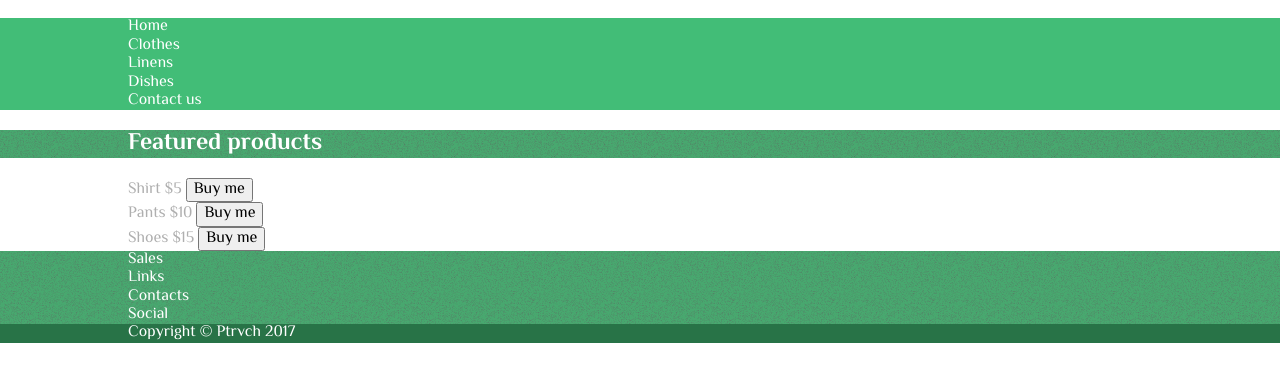
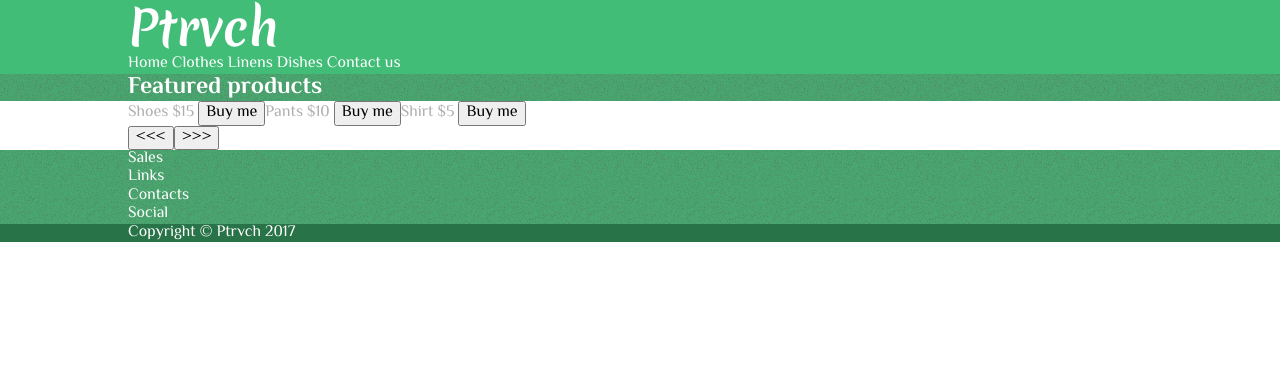
Before and after one commit to Alzeth/internet-shop-engine, a plain HTML site: page index.html in a window 1280 px wide. Drawn offline with Linux system fonts and the light colour scheme.

Commit message:
added paginator, created few new products, modified css

```diff
--- a/css/style.css
+++ b/css/style.css
@@ -23,7 +23,7 @@ ul{
     margin: 0 auto;
 }
 .header-wrapper{
-    background-color: #ffffff;
+    background-color: #42bd77;
 }
 .footer-wrapper{
     background: url("../images/img-noise-100x100.png") repeat;
@@ -31,19 +31,30 @@ ul{
 .scnd-footer{
     background-color: #287347;
 }
-.main-wrapper>section{
+main>section{
     background: url("../images/img-noise-100x100.png") repeat;
 }
 
 /*-----------HEADER-----------*/
 
+.logo{
+    color: #ffffff;
+    font-family: 'Merienda', cursive;
+    font-size: 3rem;
+}
 
-nav{
-    background-color: #42bd77;
+nav li{
+    display: inline-block;
 }
 
 /*-----------MAIN-----------*/
 
+main h2{
+    margin: 0;
+}
 #products, #products a{
     color: #afafaf;
 }
+#products{
+    display: flex;
+}
--- a/index.html
+++ b/index.html
@@ -6,7 +6,9 @@
           content="width=device-width, user-scalable=no, initial-scale=1.0, maximum-scale=1.0, minimum-scale=1.0">
     <meta http-equiv="X-UA-Compatible" content="ie=edge">
     <link rel="stylesheet" href="css/normalize.css">
-    <link rel="stylesheet" href="css/style.css"><link href="https://fonts.googleapis.com/css?family=El+Messiri:400,700" rel="stylesheet">
+    <link rel="stylesheet" href="css/style.css">
+    <link href="https://fonts.googleapis.com/css?family=El+Messiri:400,700" rel="stylesheet">
+    <link href="https://fonts.googleapis.com/css?family=Merienda:700" rel="stylesheet">
     <title>Ptrvch-shop</title>
 </head>
 <body>
@@ -29,16 +31,17 @@
     </header>
 </div>
 <div class="wrapper main-wrapper">
+    <main>
         <section>
             <div class="container">
                 <h2>Featured products</h2>
             </div>
         </section>
         <div class="container">
-        <main>
             <section id="products"></section>
+            <div class="btnContainer"></div>
+        </div>
     </main>
-    </div>
 </div>
 <div class="wrapper footer-wrapper">
     <div class="container">
--- a/js/main.js
+++ b/js/main.js
@@ -1,3 +1,5 @@
+// Code goes here
+
 //global prototype Product
 Product = function (name, price, producer){
     this.name = name;
@@ -25,6 +27,27 @@ var Cloth = function (name, price, producer, size, print) {
     this.size = size;
     this.print = print;
 };
+var Linens = function (name, price, producer, color, size, material) {
+    Product.apply(this, arguments);
+    this.color = color;
+    this.size = size;
+    this.material = material;
+};
+var Dishes = function (name, price, producer, color, material) {
+    Product.apply(this, arguments);
+    this.color = color;
+    this.material = material;
+};
+Dishes.create = (name, price, producer, color, material) => {
+    var product3 = new Dishes(name, price, producer);
+    Product.products.push(product3);
+    return product3;
+}
+Linens.create = (name, price, producer, color, size, material) => {
+    var product2 = new Linens(name, price, producer);
+    Product.products.push(product2);
+    return product2;
+}
 Cloth.create = (name, price, producer, size, print) => {
     var product = new Cloth(name, price, producer);
     Product.products.push(product);
@@ -44,7 +67,7 @@ Product.showProducts = function() {
         })
     })
 }
- //config with html template
+//config with html template
 Product.config = {
     templates: {
         productCard: `
@@ -60,7 +83,10 @@ Product.config = {
 Cloth.create("Shirt", "$5", "Versace", "L", "SixEyes");
 Cloth.create("Pants", "$10", "D&G", "S", "Logo");
 Cloth.create("Shoes", "$15", "Fallen", "9", "Fallen");
-
+Linens.create("Pillowcase", "$6", "Ottavapillows", "white", "50sm*70sm", "cotton");
+Linens.create("Bedsheet", "$12", "Torontolinens", "beige", "Standart", "cotton");
+Dishes.create("Cup", "$3", "Chineseporcelain", "red", "ceramics");
+Dishes.create("Plate", "$4", "Chineseporcelain", "seaShell", "porcelain");
 
 
 Product.prototype.setName = function(){
@@ -105,15 +131,10 @@ Cloth.prototype.setPrint = function(){
 };
 
 
-//
 
 
-Linens = function (name, price, producer, color, size, material) {
-    Product.apply(this, arguments);
-    this.color = color;
-    this.size = size;
-    this.material = material;
-};
+
+
 Linens.prototype = Object.create(Product.prototype);
 Linens.constructor = Linens;
 
@@ -133,11 +154,7 @@ Linens.prototype.setColor = function(){
 
 
 
-Dishes = function (name, price, producer, color, material) {
-    Product.apply(this, arguments);
-    this.color = color;
-    this.material = material;
-};
+
 Dishes.prototype = Object.create(Product.prototype);
 Dishes.constructor = Dishes;
 
@@ -151,20 +168,76 @@ Dishes.prototype.getName = function(){
     return this.name;
 };
 
+let btnContainer = document.querySelector(".btnContainer")
+function Paginator(data) {
+    this.data = data;
+}
+
+Paginator.config = {
+    perPage: 3,
+    totalPages: null,
+    currentPage: 1
+}
+
+Paginator.init = function() {
+    let prevBtn = document.createElement("button");
+    prevBtn.textContent = "<<<"
+    prevBtn.onclick = paginator.prev;
+    let nextBtn = document.createElement("button");
+    nextBtn.textContent = ">>>"
+    nextBtn.onclick = paginator.next;
+
+    /*    let buttons = document.createElement("span")
+     buttons.appendChild(prevBtn);
+     buttons.appendChild(nextBtn);*/
+    Paginator.refresh();
+    btnContainer.appendChild(prevBtn)
+    btnContainer.appendChild(nextBtn)
+}
+
+Paginator.refresh = () => {
+    let paginatedItems = paginator.paginate()
+    elem.innerHTML = ""
+    paginatedItems.forEach((item) => {
+        elem.insertAdjacentHTML("afterBegin", item)
+    });
+    console.log("currentPage", Paginator.config.currentPage)
+    //Paginator.init()
+}
+
+Paginator.prototype.paginate = function() {
+    let config = Paginator.config;
+    config.totalPages = Math.floor(this.data.length / config.perPage);
+    // console.log(this.data.length / config.perPage )
+    return this.data.filter((item, index) => {
+        //console.log("index=", index)
+        // вывод элементов между currentPage и currentPage * perPage не включая
+        if (index >= (config.currentPage-1)*config.perPage && index < (config.currentPage)*(config.perPage)) {
+            return item
+        }
+    })
+}
+
+Paginator.prototype.next = function() {
+    console.log("<currentPage", Paginator.config.currentPage)
+    Paginator.config.currentPage++;
+    Paginator.refresh();
+    console.log(">currentPage", Paginator.config.currentPage)
+}
+Paginator.prototype.prev = function() {
+    console.log("<currentPage", Paginator.config.currentPage)
+    Paginator.config.currentPage--;
+    Paginator.refresh();
+    console.log(">currentPage", Paginator.config.currentPage)
+}
 
 
 
 
 
 
-   /* var PillowCase = new Linens("Pillowcase", "$6", "Ottavapillows", "white", "50sm*70sm", "cotton");
-    Product.products.push(PillowCase);
-    var BedSheet = new Linens("Bedsheet", "$12", "Torontolinens", "beige", "Standart", "cotton");
-    Product.products.push(BedSheet);
-    var Cup = new Dishes("Cup", "$3", "Chineseporcelain", "red", "ceramics");
-    Product.products.push(Cup);
-    var Plate = new Dishes("Plate", "$4", "Chineseporcelain", "seaShell", "porcelain");
-    Product.products.push(Plate);*/
 var elem = document.getElementById('products');
 let products = Product.showProducts();
 elem.insertAdjacentHTML("afterBegin", products.join(" "));
+var paginator = new Paginator(products);
+Paginator.init()
```
Lines whose indentation alone changed are shown as unchanged.
